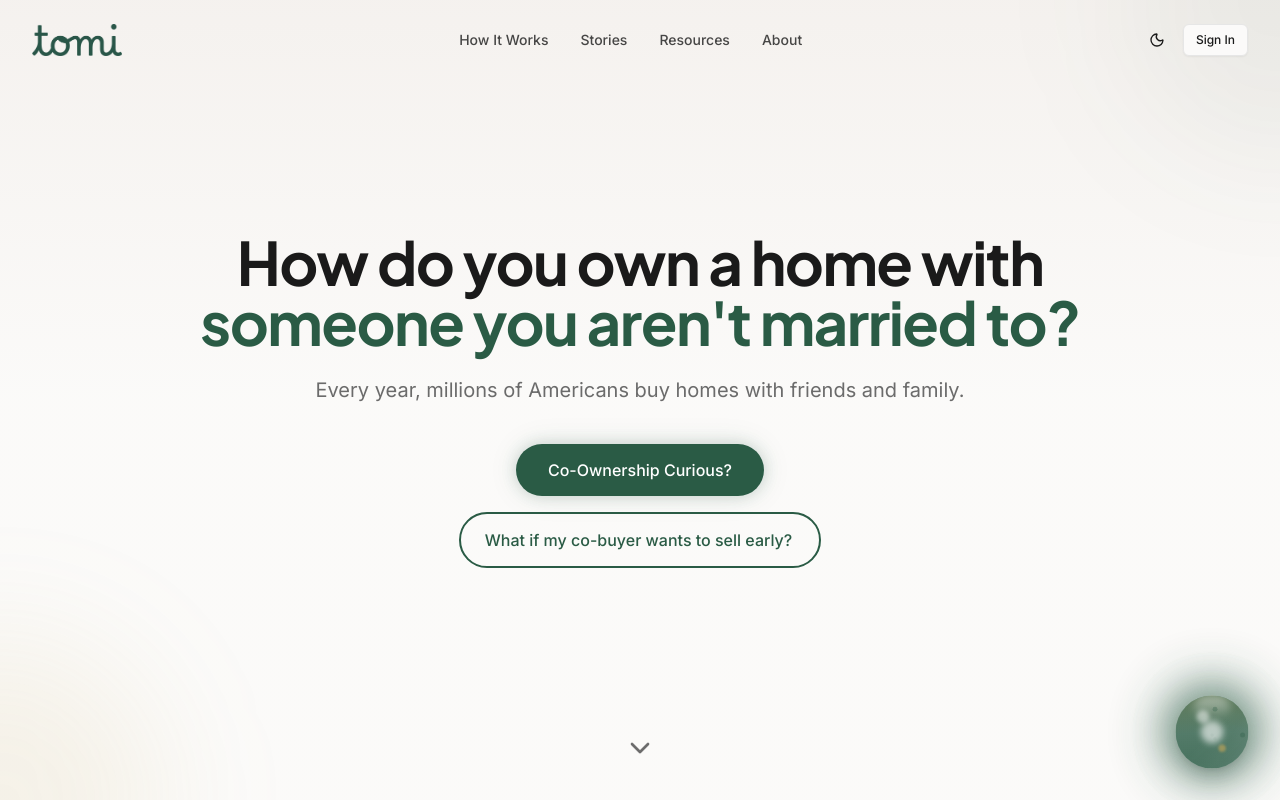
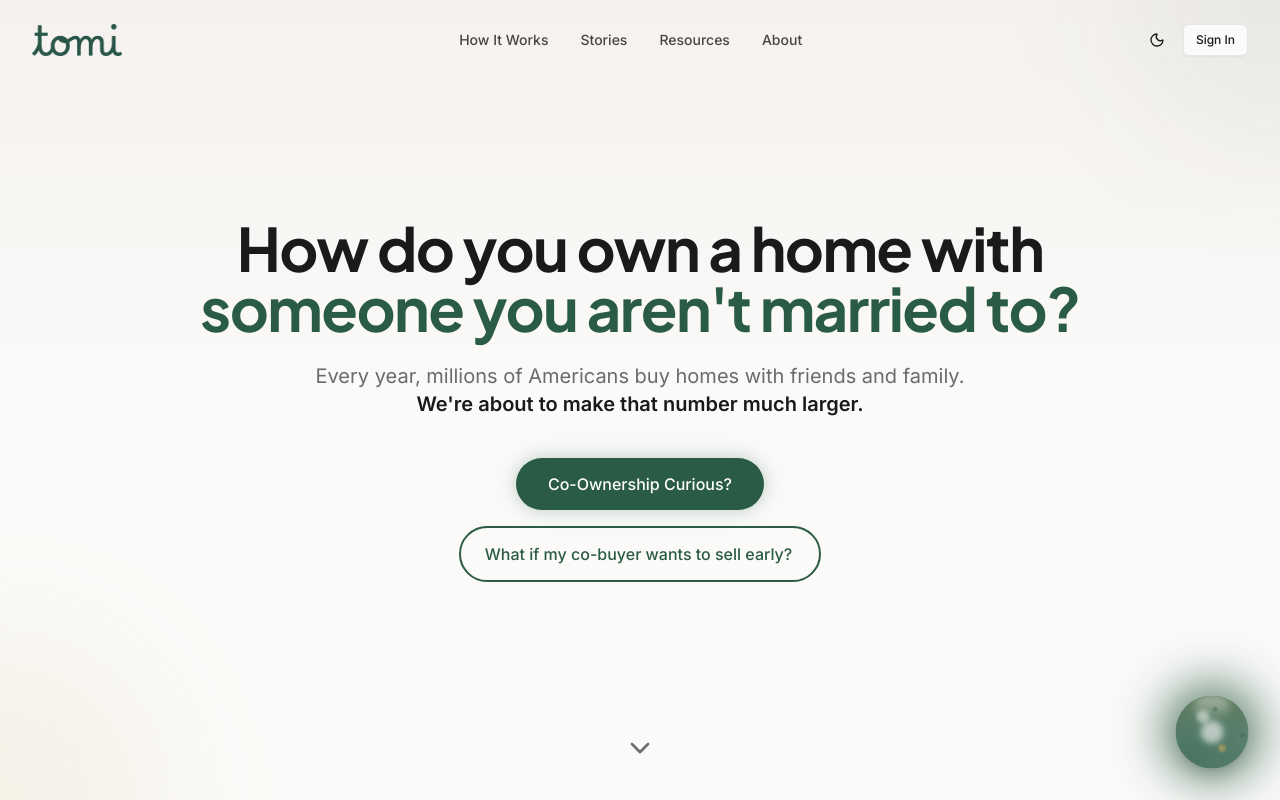
Before and after one commit to Cincinnati-Associates/tomi_app, a Next.js app: page / in a window 1280 px wide. Shown: the top 800 px of the page. Built offline with nearby package versions, Linux system fonts and the light colour scheme; no server answers; the database is empty.

Commit message:
Add back tagline to hero subheader
- Added "We're about to make that number much larger." below the subheader

Co-Authored-By: Claude Opus 4.5 <noreply@anthropic.com>

```diff
--- a/src/components/home/Hero.tsx
+++ b/src/components/home/Hero.tsx
@@ -55,6 +55,8 @@ export function Hero({ onOpenChat }: HeroProps) {
           className="mx-auto mt-6 max-w-3xl text-base text-muted-foreground sm:text-lg md:text-xl"
         >
           Every year, millions of Americans buy homes with friends and family.
+          <br />
+          <span className="font-semibold text-foreground">We&apos;re about to make that number much larger.</span>
         </motion.p>
 
         {/* CTAs */}
```
